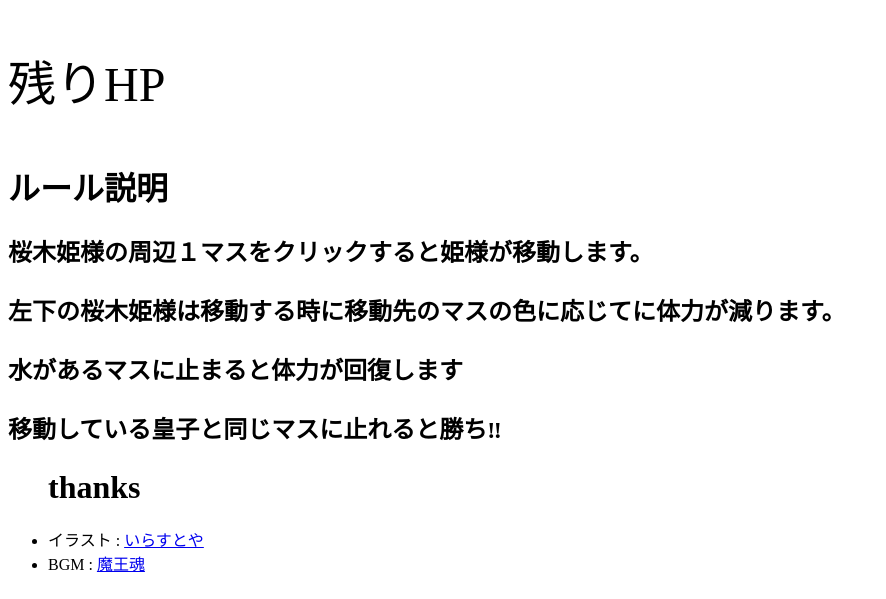
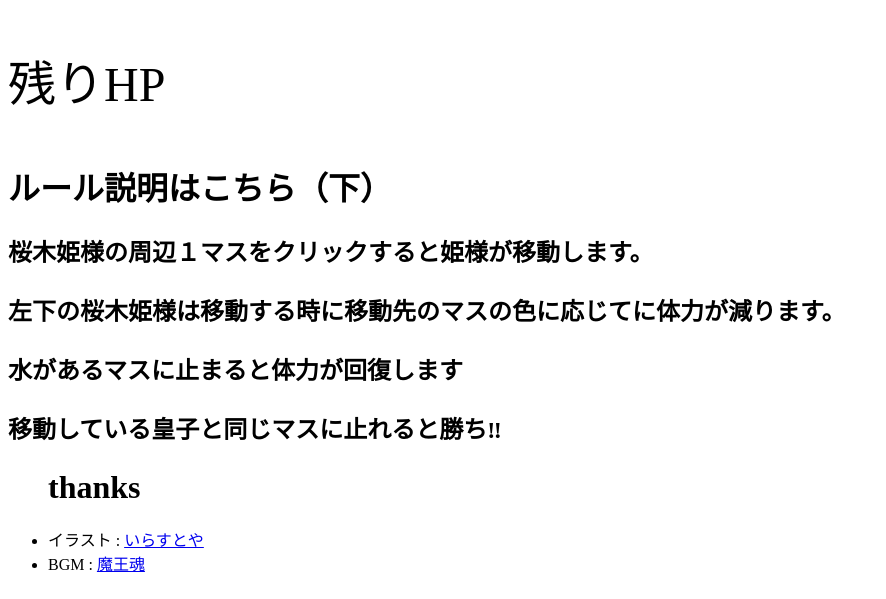
Before and after one commit to s1270184/game, a plain HTML site: page index.html in a window 1280 px wide. Shown: the part 1193-1792 px from the top of the page, without its empty margins (0-886 px from the left). Drawn offline with Linux system fonts and the light colour scheme.

Commit message:
Update index.html

```diff
--- a/index.html
+++ b/index.html
@@ -47,7 +47,7 @@ padding: 30px 30px 30px 30px;
     </div>
 
     <div>
-        <h1> ルール説明</h1>
+        <h1> ルール説明はこちら（下）</h1>
         <h2><p>桜木姫様の周辺１マスをクリックすると姫様が移動します。</p>
             <p>左下の桜木姫様は移動する時に移動先のマスの色に応じてに体力が減ります。</p>
             <p>水があるマスに止まると体力が回復します</p>
```
